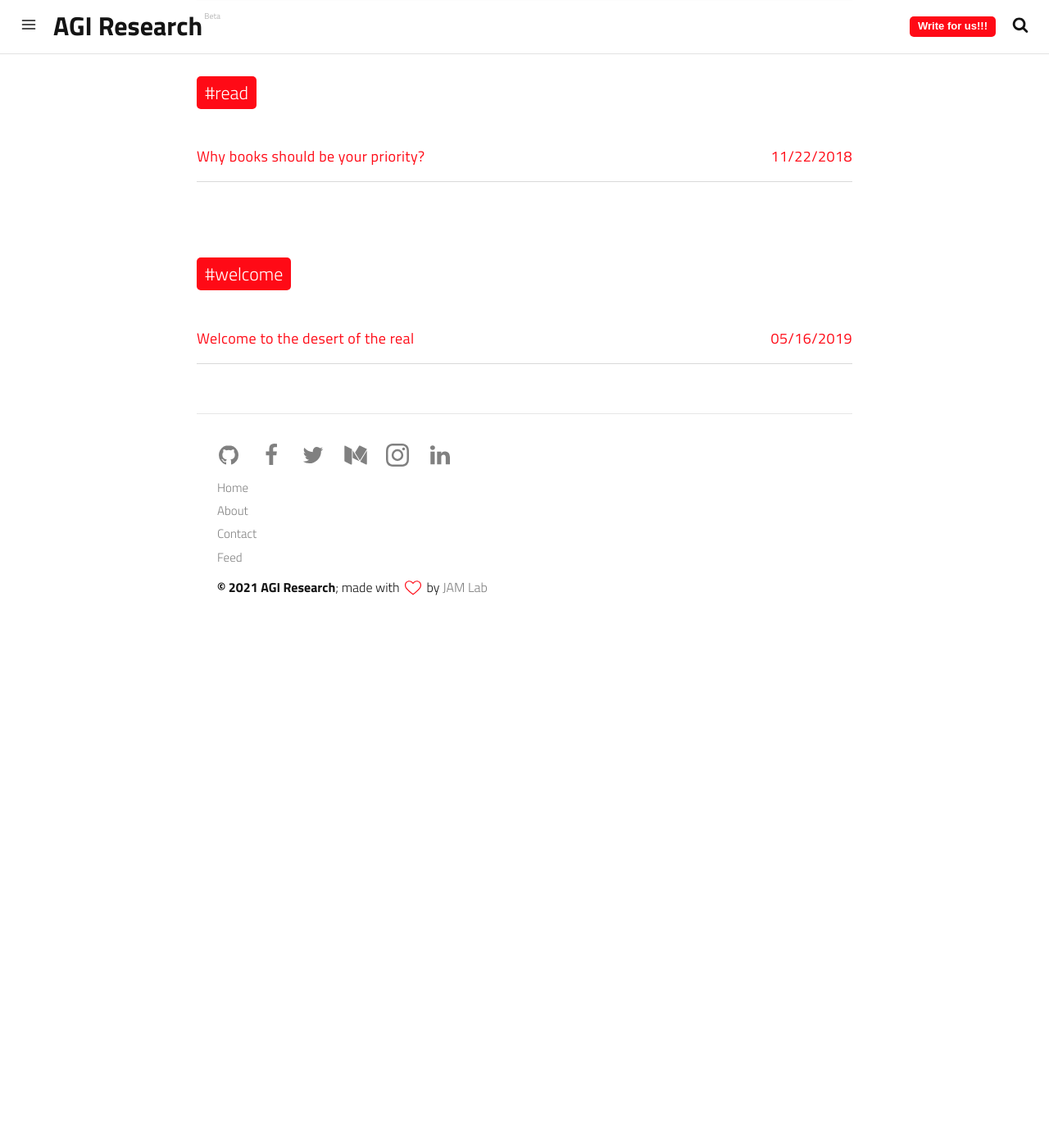
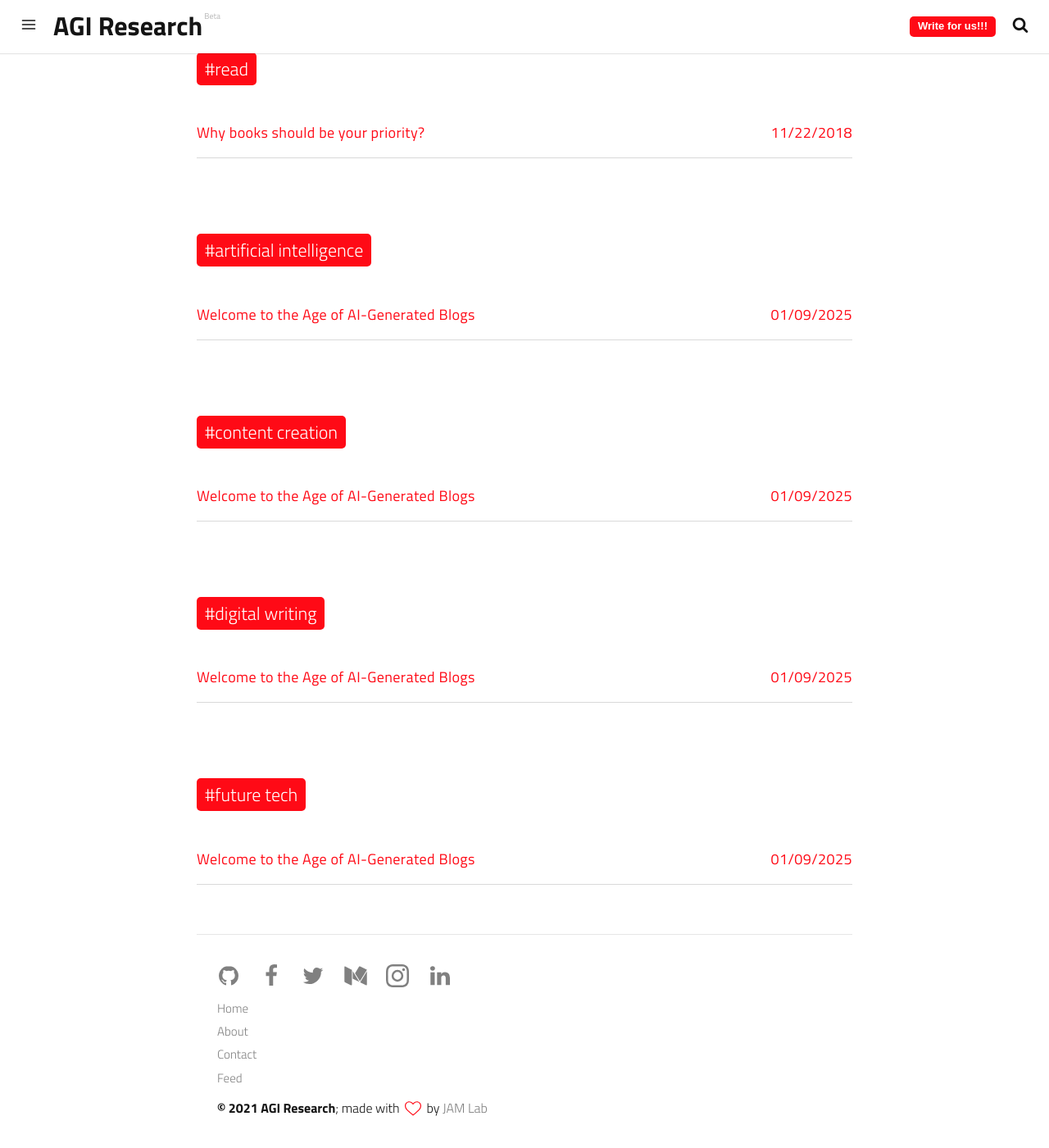
Before and after one commit to justanothermedialab/agi-research, a Jekyll site: the page built from tags.html, in a window 1280 px wide and 1400 px high, scrolled down 6775 px. Shown: the whole window at 82% size. Built offline with Jekyll 4.4.1, drawn with Linux system fonts in a browser that asks for light colours; a script that is not in the unit is left out; before the commit the page ends 7540 px from its top, so only the background shows below that; some of the changed lines change nothing that is shown; some of the changed text lies outside the part shown.

Commit message:
Update 2010-01-01-welcome-to-the-desert-of-the-real.md

````diff
--- a/_posts/2010-01-01-welcome-to-the-desert-of-the-real.md
+++ b/_posts/2010-01-01-welcome-to-the-desert-of-the-real.md
@@ -1,130 +1,99 @@
 ---
-date: 2019-05-16T23:48:05.000Z
+date: 2025-01-09T12:00:00.000Z
 layout: post
-title: Welcome to the desert of the real
-subtitle: 'Lorem ipsum dolor sit amet, consectetur adipisicing elit.'
+title: Welcome to the Age of AI-Generated Blogs
+subtitle: 'The rise of artificial intelligence is revolutionizing how we create and consume written content'
 description: >-
-  Lorem ipsum dolor sit amet, consectetur adipisicing elit, sed do eiusmod
-  tempor incididunt ut labore et dolore magna aliqua.
+  An exploration of how AI-generated content is transforming the blogging landscape,
+  examining both the opportunities and challenges this technology presents to writers,
+  publishers, and readers.
 image: >-
-  https://agi-research.in/assets/img/abc.jpg
+  https://agi-research.in/assets/img/ai-writing.jpg
 optimized_image: >-
-  https://agi-research.in/assets/img/abc.jpg
-category: blog
+  https://agi-research.in/assets/img/ai-writing.jpg
+category: technology
 tags:
-  - welcome
-  - blog
-author: thiagorossener
+  - artificial intelligence
+  - content creation
+  - digital writing
+  - future tech
+author: AI Enthusiast
 paginate: true
 ---
-Cas sociis natoque penatibus et magnis <a href="#">dis parturient montes</a>, nascetur ridiculus mus. *Aenean eu leo quam.* Pellentesque ornare sem lacinia quam venenatis vestibulum. Sed posuere consectetur est at lobortis. Cras mattis consectetur purus sit amet fermentum.
 
-> Curabitur blandit tempus porttitor. Nullam quis risus eget urna mollis ornare vel eu leo. Nullam id dolor id nibh ultricies vehicula ut id elit.
+In an era where technology continues to reshape our daily lives, artificial intelligence has quietly revolutionized the way we create and consume written content. The emergence of sophisticated language models has ushered in a new age of *AI-generated blogs*, transforming the digital publishing landscape in ways previously confined to science fiction.
 
-Etiam porta **sem malesuada magna** mollis euismod. Cras mattis consectetur purus sit amet fermentum. Aenean lacinia bibendum nulla sed consectetur.
+> The question is no longer whether AI can write, but how we can best harness its capabilities while preserving the authenticity and creativity that makes human writing special.
 
-## Inline HTML elements
+The journey from simple autocomplete suggestions to fully AI-generated articles represents a **quantum leap in natural language processing**. As we stand at this technological crossroads, it's crucial to understand both the possibilities and implications of this transformation.
 
-HTML defines a long list of available inline tags, a complete list of which can be found on the [Mozilla Developer Network](https://developer.mozilla.org/en-US/docs/Web/HTML/Element).
+## The Evolution of AI Writing
 
-* **To bold text**, use `<strong>`.
-* *To italicize text*, use `<em>`.
-* Abbreviations, like <abbr title="HyperText Markup Langage">HTML</abbr> should use `<abbr>`, with an optional `title` attribute for the full phrase.
-* Citations, like <cite>&mdash; Thiago Rossener</cite>, should use `<cite>`.
-* <del>Deleted</del> text should use `<del>` and <ins>inserted</ins> text should use `<ins>`.
-* Superscript <sup>text</sup> uses `<sup>` and subscript <sub>text</sub> uses `<sub>`.
+The development of AI writing capabilities has been nothing short of remarkable. What began as basic text prediction has evolved into systems capable of generating nuanced, contextually-aware content across various topics and styles.
 
-Most of these elements are styled by browsers with few modifications on our part.
+* **Large Language Models** have become increasingly sophisticated, learning from vast amounts of human-written text to generate coherent and relevant content.
+* *Natural Language Processing* has advanced to understand context and nuance in ways that seemed impossible just a few years ago.
+* Custom content generation tools are now accessible to writers, bloggers, and content creators of all skill levels.
 
-# Heading 1
+### The Impact on Content Creation
 
-## Heading 2
+The rise of AI-generated blogs has sparked intense debate within the writing community. Some view it as a threat to traditional writing, while others see it as a powerful tool to enhance human creativity.
 
-### Heading 3
+#### Benefits of AI-Generated Content
 
-#### Heading 4
+1. Increased productivity through rapid content generation
+2. Consistency in tone and style across multiple pieces
+3. Ability to create content in multiple languages efficiently
 
-Vivamus sagittis lacus vel augue rutrum faucibus dolor auctor. Duis mollis, est non commodo luctus, nisi erat porttitor ligula, eget lacinia odio sem nec elit. Morbi leo risus, porta ac consectetur ac, vestibulum at eros.
+#### Challenges and Considerations
 
---page-break--
+The integration of AI in content creation isn't without its challenges. Writers and publishers must navigate issues of:
 
-## Code
+* **Attribution and transparency** - How to properly disclose AI involvement in content creation
+* *Quality control* and fact-checking processes
+* Maintaining authentic voice and original perspective
 
-Cum sociis natoque penatibus et magnis dis `code element` montes, nascetur ridiculus mus.
+## The Future of Digital Writing
 
-```js
-// Example can be run directly in your JavaScript console
+As we look ahead, the relationship between human writers and AI tools will likely become more symbiotic. Rather than replacing human creativity, AI is emerging as a powerful collaborator in the creative process.
 
-// Create a function that takes two arguments and returns the sum of those arguments
-var adder = new Function("a", "b", "return a + b");
+### Best Practices for AI-Enhanced Blogging
 
-// Call the function
-adder(2, 6);
-// > 8
+To effectively utilize AI in content creation, consider these guidelines:
+
+1. Use AI as a starting point, not the final product
+2. Maintain editorial oversight and fact-checking
+3. Preserve your unique voice and perspective
+4. Be transparent about AI usage
+
+## Technical Considerations
+
+When implementing AI-generated content, proper setup is crucial. Here's a simple example of how AI can be integrated into a content workflow:
+
+```python
+def generate_blog_content(topic, style_guide):
+    # Initialize AI writing model
+    ai_writer = ContentGenerator(style_guide)
+
+    # Generate initial draft
+    draft = ai_writer.create_content(topic)
+
+    # Apply human editing and refinement
+    final_content = human_editor.refine(draft)
+
+    return final_content
 ```
 
-Aenean lacinia bibendum nulla sed consectetur. Etiam porta sem malesuada magna mollis euismod. Fusce dapibus, tellus ac cursus commodo, tortor mauris condimentum nibh, ut fermentum massa.
+## The Human Element
 
-## Lists
+Despite the capabilities of AI, the human element remains irreplaceable. The most successful implementations of AI-generated content combine the efficiency of machine learning with the nuance and creativity of human oversight.
 
-Cum sociis natoque penatibus et magnis dis parturient montes, nascetur ridiculus mus. Aenean lacinia bibendum nulla sed consectetur. Etiam porta sem malesuada magna mollis euismod. Fusce dapibus, tellus ac cursus commodo, tortor mauris condimentum nibh, ut fermentum massa justo sit amet risus.
+### Finding the Right Balance
 
-* Praesent commodo cursus magna, vel scelerisque nisl consectetur et.
-* Donec id elit non mi porta gravida at eget metus.
-* Nulla vitae elit libero, a pharetra augue.
+The key to successful AI-enhanced blogging lies in finding the optimal balance between automation and human creativity. This might look different for each creator, but the goal remains the same: producing valuable, engaging content that serves your audience.
 
-Donec ullamcorper nulla non metus auctor fringilla. Nulla vitae elit libero, a pharetra augue.
+## Looking Ahead
 
-1. Vestibulum id ligula porta felis euismod semper.
-2. Cum sociis natoque penatibus et magnis dis parturient montes, nascetur ridiculus mus.
-3. Maecenas sed diam eget risus varius blandit sit amet non magna.
+As AI technology continues to evolve, we can expect even more sophisticated tools and capabilities. The future of blogging will likely be shaped by those who can effectively harness these technologies while maintaining the authentic connection with their readers.
 
-Cras mattis consectetur purus sit amet fermentum. Sed posuere consectetur est at lobortis.
-
-Integer posuere erat a ante venenatis dapibus posuere velit aliquet. Morbi leo risus, porta ac consectetur ac, vestibulum at eros. Nullam quis risus eget urna mollis ornare vel eu leo.
-
-## Images
-
-Quisque consequat sapien eget quam rhoncus, sit amet laoreet diam tempus. Aliquam aliquam metus erat, a pulvinar turpis suscipit at.
-
-![placeholder](https://placehold.it/800x400 "Large example image") ![placeholder](https://placehold.it/400x200 "Medium example image") ![placeholder](https://placehold.it/200x200 "Small example image")
-
-## Tables
-
-Aenean lacinia bibendum nulla sed consectetur. Lorem ipsum dolor sit amet, consectetur adipiscing elit.
-
-<table>
-  <thead>
-    <tr>
-      <th>Name</th>
-      <th>Upvotes</th>
-      <th>Downvotes</th>
-    </tr>
-  </thead>
-  <tfoot>
-    <tr>
-      <td>Totals</td>
-      <td>21</td>
-      <td>23</td>
-    </tr>
-  </tfoot>
-  <tbody>
-    <tr>
-      <td>Alice</td>
-      <td>10</td>
-      <td>11</td>
-    </tr>
-    <tr>
-      <td>Bob</td>
-      <td>4</td>
-      <td>3</td>
-    </tr>
-    <tr>
-      <td>Charlie</td>
-      <td>7</td>
-      <td>9</td>
-    </tr>
-  </tbody>
-</table>
-
-Nullam id dolor id nibh ultricies vehicula ut id elit. Sed posuere consectetur est at lobortis. Nullam quis risus eget urna mollis ornare vel eu leo.
+The landscape of digital content creation is being reshaped before our eyes. Those who embrace these changes while maintaining their creative integrity will be best positioned to thrive in this new era of content creation.
````
